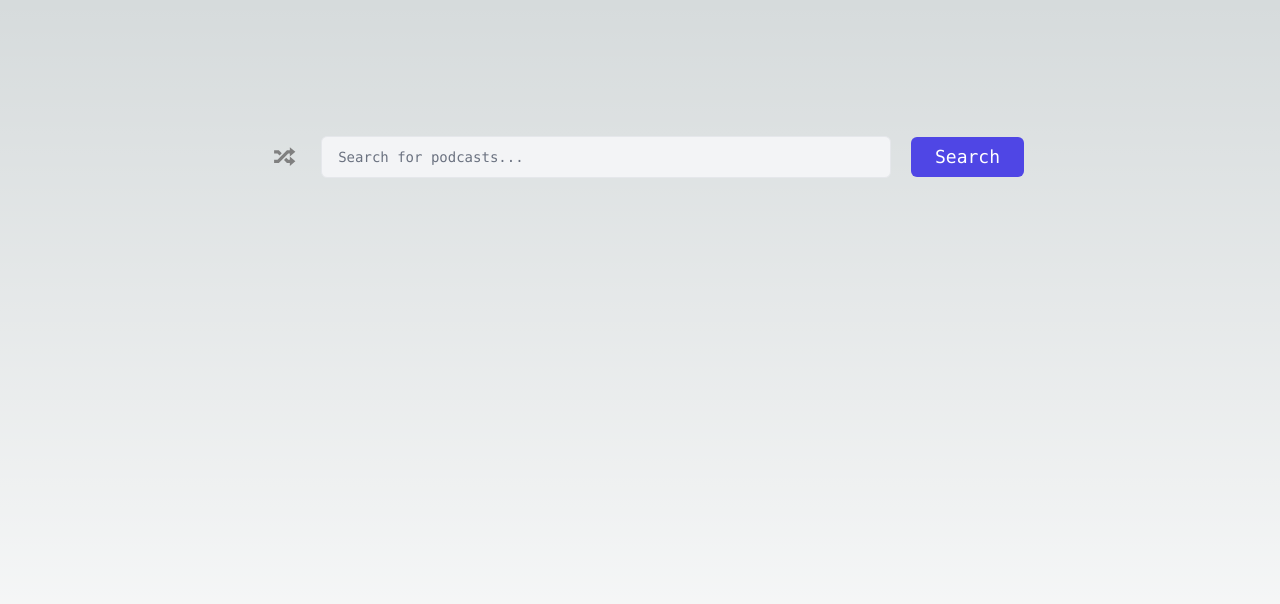
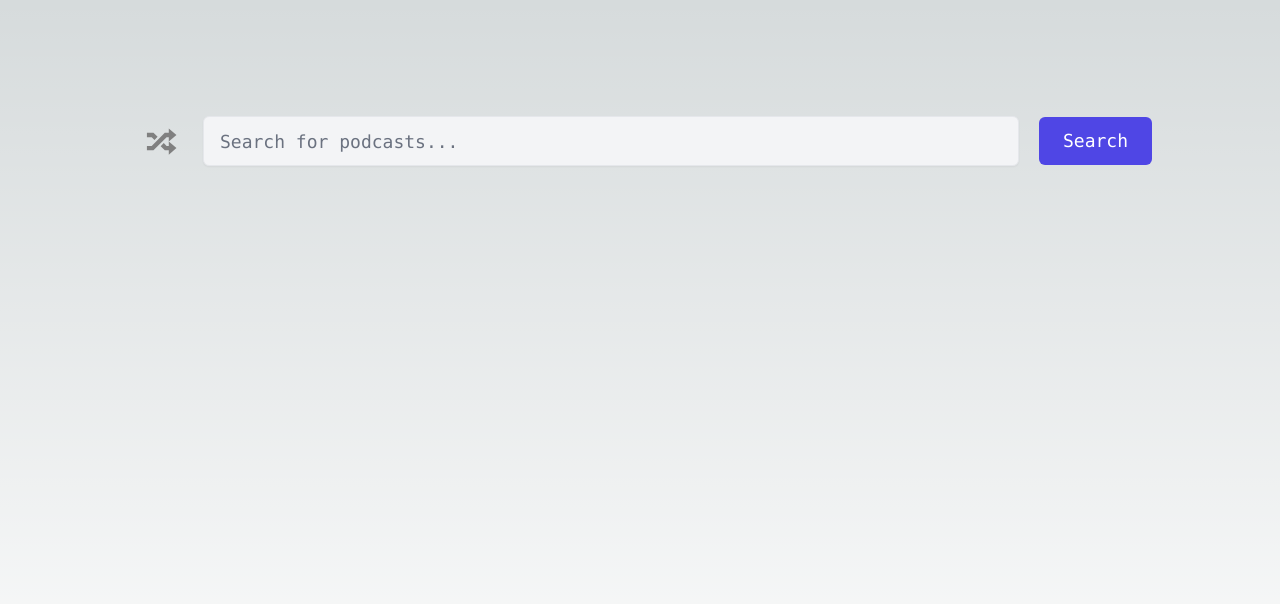
Before and after one commit to technoabsurdist/find-good-podcasts, a Next.js app: page / in a window 1280 px wide. Shown: the top 604 px of the page. Built offline with nearby package versions, Linux system fonts and the light colour scheme.

Commit message:
Narrowing down search to spotify to be able to embed spotify shows

```diff
--- a/src/app/api/search/helpers.ts
+++ b/src/app/api/search/helpers.ts
@@ -6,12 +6,13 @@ export async function searchPodcasts(prompt: string) {
     const exa = new Exa()
 
     const options = {
-        num_results: 10,
+        num_results: 9,
         use_autoprompt: true,
         type: 'neural',
-        highlights: { highlightsPerUrl: 7, numSentences: 1, query: "Summary of the podcast episode"}
+        highlights: { highlightsPerUrl: 7, numSentences: 1, query: "Summary of the podcast episode"},
+        includeDomains: ['open.spotify.com', 'spotify.com'],
     }
-    const formattedPrompt = `Podcasts that talk about the following topic: ${prompt}`
+    const formattedPrompt = `Spotify Podcasts on Spotify about the following topic: ${prompt}`
     const response = await exa.searchAndContents(formattedPrompt, options)
     return response
 }
--- a/src/app/page.tsx
+++ b/src/app/page.tsx
@@ -9,10 +9,7 @@ export default function Home() {
   return (
     <>
       <main className="flex min-h-screen flex-col items-center justify-between p-24">
-        <div className="pb-7 z-10 mt-10 max-w-7xl w-full flex items-center justify-between font-mono text-sm">
-        {/* <p className='font-mono antialiased font-semibold col-span-5 text-left text-2xl tracking-wider'>
-          Finally, a good podcast search engine!
-        </p> */}
+        <div className="pb-4 z-10 mt-5 max-w-7xl w-full flex items-center justify-between font-mono text-sm">
           <Search setResults={setResults}/>
         </div>
         <div className="gap-5 p-20 max-w-8xl w-full grid grid-cols-3 font-mono text-sm">
--- a/src/components/podcast-card.tsx
+++ b/src/components/podcast-card.tsx
@@ -57,6 +57,7 @@ export function PodcastCard({title, publishedDate, highlights, url}: PodcastCard
               {summaryHighlights ? summaryHighlights : "Generating description..."}
           </p>
         </div>
+        {/* <iframe src={url} width="600" height="400"></iframe> */}
       </div>
     </div>
   )
--- a/src/components/search.tsx
+++ b/src/components/search.tsx
@@ -59,25 +59,27 @@ export function Search({setResults}: SearchProps) {
   };
 
   return (
-    <div className="flex items-center w-full max-w-3xl mx-auto">
+    <>
+    <div className="flex items-center w-full max-w-5xl mx-auto">
       <Button className='mr-2 bg-transparent hover:bg-transparent' onClick={handleRandom}>
-        <RandomIcon className='' height='1.8em' fill='grey' />
+        <RandomIcon height='2.5em' fill='gray' />
       </Button>
       <Input
-        className="flex-1 py-5 px-4 rounded-l-md bg-gray-100 dark:bg-gray-800 focus:outline-none focus:ring-2 focus:ring-blue-500 dark:focus:ring-blue-400 text-md"
+        className="shadow-sm flex-1 py-6 px-4 rounded-l-md bg-gray-100 dark:bg-gray-800 focus:outline-none !focus:outline-indigo-600 text-lg"
         placeholder="Search for podcasts..."
         type="search"
         value={inputValue}
         onChange={e => setInputValue(e.target.value)}
       />
       <Button
-        className="ml-5 bg-indigo-600 hover:bg-indigo-800 text-white font-medium py-4 px-6 rounded-r-md text-lg"
+        className="ml-5 bg-indigo-600 hover:bg-indigo-800 text-white font-medium py-6 px-6 rounded-r-md text-lg"
         type="submit"
         onClick={handleSubmit}
       >
         Search
       </Button>
     </div>
+    </>
   );
 }
 
@@ -106,5 +108,13 @@ const randomOptions = [
   "The Psychedelic Renaissance: LSD's Return to Scientific Research",
   "Pablo Escobar's Hippos: A Colombian Legacy",
   "The Development of CRISPR: A Revolution in Gene Editing",
-  "The Invention of Blockchain and the Birth of Bitcoin"
+  "The Invention of Blockchain and the Birth of Bitcoin",
+  "Mark Zuckerberg and the Creation of Facebook",
+  "The Initiation of the Human Genome Project",
+  "The Discovery of the Dead Sea Scrolls",
+  "The First Heart Transplant",
+  "The Creation of the Panama Canal",
+  "The Rise of the Roman Empire",
+  "The Founding of the United Nations",
+  "The Jazz Age: Music, Flappers, and the Roaring Twenties",
 ]
```
